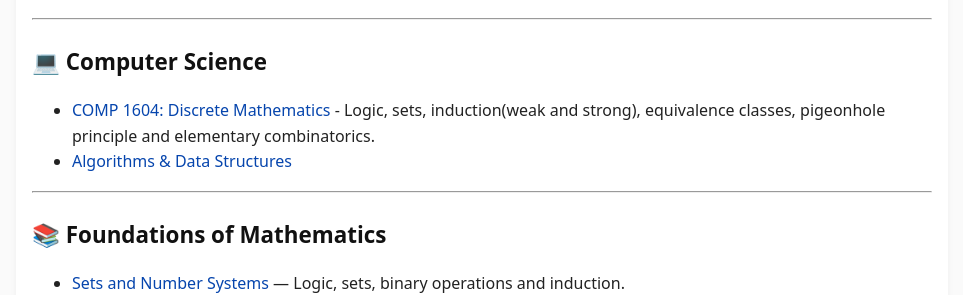
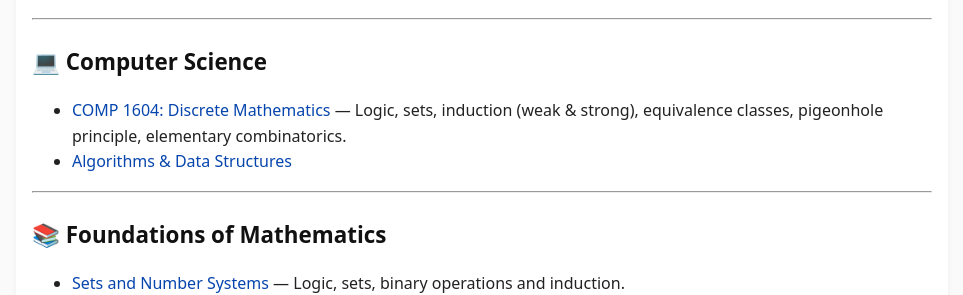
Before and after one commit to SaleemKamaludin/SaleemKamaludin.github.io, a Jekyll site: the page built from courses.md, in a window 1280 px wide. Shown: the part 862-1157 px from the top of the page, without its empty margins (158-1121 px from the left). Built offline with Jekyll 4.4.1, drawn with Linux system fonts in a browser that asks for light colours.

Commit message:
Update courses.md

```diff
--- a/courses.md
+++ b/courses.md
@@ -36,7 +36,7 @@ Here you'll find organized links to course notes and resources. This hub will ex
 
 ## 💻 Computer Science
 
-- [COMP 1604: Discrete Mathematics](/courses/)  - Logic, sets, induction(weak and strong), equivalence classes, pigeonhole principle and elementary combinatorics.
+- [COMP 1604: Discrete Mathematics]({% link courses/comp1604.md %}) — Logic, sets, induction (weak & strong), equivalence classes, pigeonhole principle, elementary combinatorics.
 - [Algorithms & Data Structures](/courses/)
 
 ---
```
